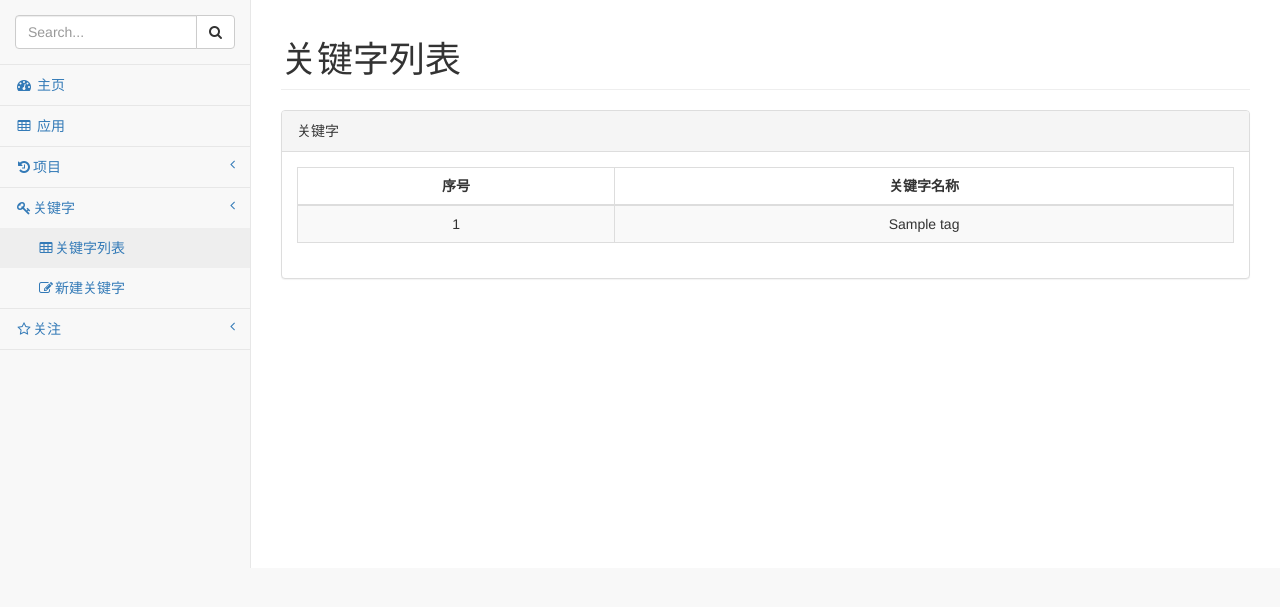
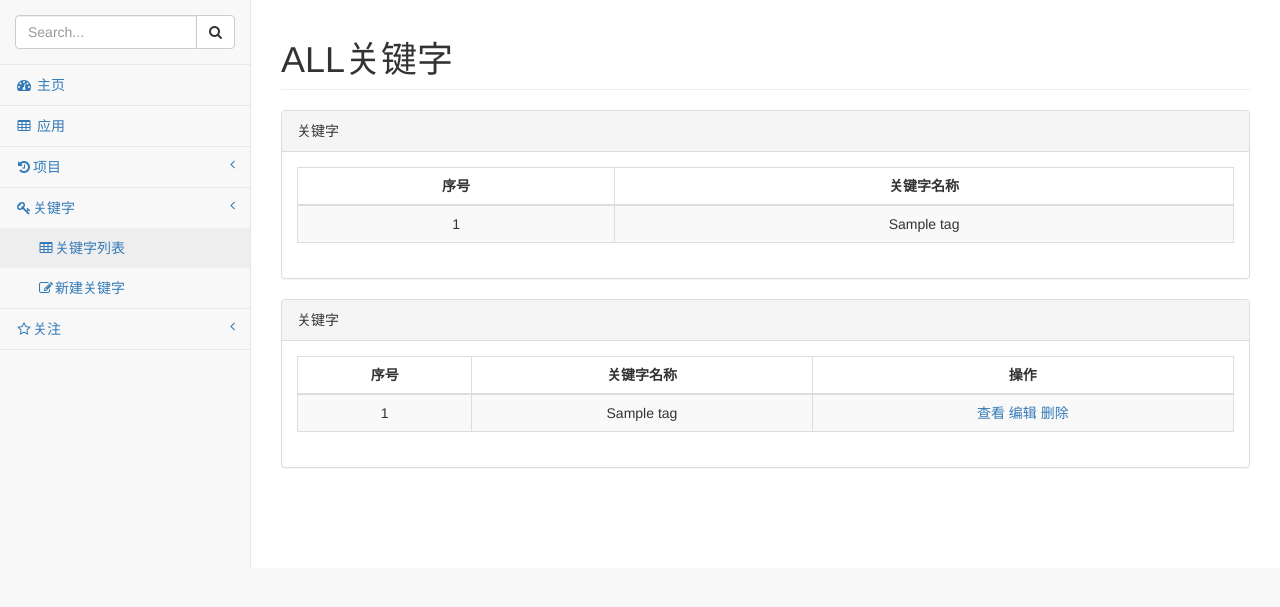
Before and after one commit to suffering1990/flask-1, a Flask app: page /taglist in a window 1280 px wide. Shown: the part 51-658 px from the top of the page. Run offline with Flask 2, Linux system fonts and the light colour scheme; tables that the repository leaves empty hold one stand-in row (values such as "Sample post"); some libraries are stand-ins or nearby versions.

Commit message:
小修补

```diff
--- a/app/main/views.py
+++ b/app/main/views.py
@@ -1,15 +1,10 @@
 # -*- coding: utf-8 -*-
-import urllib, urllib2
-import json
-from datetime import datetime as dt
 from datetime import timedelta as td
 from flask import render_template, \
     session as flask_session, \
     request, \
     redirect, url_for
 from . import main
-# from manage import app as flaksapp
-
 from app.utils.crawl_utils import *
 
 
@@ -168,7 +163,7 @@ def home():
     # 7天内更新个数
     seven_days_ago = dt.today().date() - td(days=7)
     app_update_in_7_days = UpdInfo.query.filter(UpdInfo.releaseDate > seven_days_ago). \
-        distinct(UpdInfo.releaseDate).count()
+        distinct(UpdInfo.trackId).count()
     # 最近发生的10条更新
     last_10_updinfo = UpdInfo.query.order_by(UpdInfo.releaseDate.desc()).limit(10).all()
     # 今天新增的app
@@ -266,6 +261,7 @@ def add_project():
     return render_template('addproject.html')
 
 
+# 增加1个项目
 @main.route('/addproject', methods=['POST'])
 def add_a_project():
     proName = request.form['proName']
@@ -273,19 +269,48 @@ def add_a_project():
     pro = Project(proName=proName)
     db.session.add(pro)
     db.session.commit()
-    projects = Project.query.all()
-    return render_template('projectlist.html', projects=projects)
+    # 重定向避免刷新页面时重新提交post请求
+    return redirect(url_for('main.show_projectlist'))
+
+
+# 删除1个项目
+@main.route('/delproject/<proid>')
+def del_a_project(proid):
+    pro = Project.query.filter_by(proId=int(proid)).first()
+    db.session.delete(pro)
+    db.session.commit()
+    # 重定向避免刷新页面时重新提交post请求
+    return redirect(url_for('main.show_projectlist'))
+
+
+@main.route('/projectinfo/<proid>')
+def showproject(proid):
+    pro_ref_tags = Tag.query.join(ProRelTag)
+    pro = Project.query.filter_by(proId=int(proid)).first()
+    db.session.delete(pro)
+    db.session.commit()
+    # 重定向避免刷新页面时重新提交post请求
+    return redirect(url_for('main.show_projectlist'))
 
 
 @main.route('/taglist')
 def show_taglist():
     taglist = Tag.query.all()
-    return render_template('taglist.html', taglist=taglist)
+    project = 'ALL'
+    return render_template('taglist.html', taglist=taglist, project=project)
 
 
 @main.route('/addtag')
 def add_tag():
     return render_template('addtag.html')
+
+
+@main.route('/deltag/<tagId>')
+def del_a_tag(tagId):
+    tag = Tag.query.filter_by(tagId=int(tagId)).first()
+    db.session.delete(tag)
+    db.session.commit()
+    return redirect(url_for('main.show_taglist'))
 
 
 @main.route('/addtag', methods=['POST'])
@@ -295,8 +320,8 @@ def add_a_tag():
     tag = Tag(tagName=tagName)
     db.session.add(tag)
     db.session.commit()
-    taglist = Tag.query.all()
-    return render_template('taglist.html', taglist=taglist)
+    # 重定向避免刷新页面时重新提交post请求
+    return redirect(url_for('main.show_taglist'))
 
 
 @main.route('/addfav', methods=['POST'])
--- a/app/models.py
+++ b/app/models.py
@@ -133,6 +133,9 @@ class Project(db.Model):
     def __repr__(self):
         return '<proName %r>' % self.proName
 
+    def id2str(self):
+        return str(self.proId)
+
 
 class Tag(db.Model):
     __tablename__ = 'tags'
@@ -143,6 +146,9 @@ class Tag(db.Model):
 
     def __repr__(self):
         return '<tagName %r>' % self.tagName
+
+    def id2str(self):
+        return str(self.tagId)
 
 
 class ProRelTag(db.Model):
--- a/app/templates/taglist.html
+++ b/app/templates/taglist.html
@@ -238,7 +238,7 @@
     <div id="page-wrapper">
         <div class="row">
             <div class="col-lg-12">
-                <h1 class="page-header">关键字列表</h1>
+                <h1 class="page-header">{{ project }}关键字</h1>
             </div>
             <!-- /.col-lg-12 -->
         </div>
@@ -285,6 +285,59 @@
             </div>
             <!-- /.col-lg-12 -->
         </div>
+        <div class="row">
+            <div class="col-lg-12">
+                <div class="panel panel-default">
+                    <div class="panel-heading">
+                        关键字
+                    </div>
+                    <!-- /.panel-heading -->
+                    <div class="panel-body">
+                        <table width="100%" class="table table-striped table-bordered table-hover">
+                            <thead>
+                            <tr>
+                                <th class="text-center">
+                                    序号
+                                </th>
+                                <th class="text-center">
+                                    关键字名称
+                                </th>
+                                <th class="text-center">
+                                    操作
+                                </th>
+                            </tr>
+                            </thead>
+                            <tbody class="text-black-50 text-center">
+                            {% if  taglists != None %}
+                                {% for tag in taglist %}
+                                    <tr>
+                                        <td>
+                                            {{ taglist.index(tag) + 1 }}
+                                        </td>
+                                        <td>
+                                            {{ tag.tagName }}
+                                        </td>
+                                        <td>
+                                            <a class="text-black-50"
+                                               href={{ '/taginfo/'+tag.id2str() }}>查看</a>
+                                            <a class="text-black-50"
+                                               href={{ '/edittag/'+tag.id2str() }}>编辑</a>
+                                            <a class="text-black-50"
+                                               href={{ '/deltag/'+tag.id2str() }}>删除</a>
+                                        </td>
+                                    </tr>
+                                {% endfor %}
+                            {% endif %}
+                            </tbody>
+                        </table>
+                        <!-- /.table-responsive -->
+                    </div>
+                    <!-- /.panel-body -->
+                </div>
+                <!-- /.panel -->
+            </div>
+            <!-- /.col-lg-12 -->
+        </div>
         <!-- /.row -->
     </div>
     <!-- /#page-wrapper -->
```
Also changed, not shown: app/templates/projectlist.html (+54 -0 lines).
